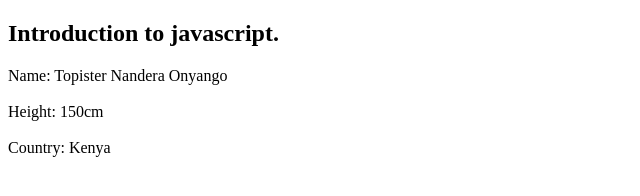
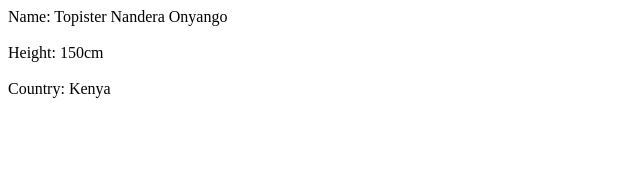
Before and after one commit to topisteronyango/introduction-to-javascript, a plain HTML site: page index.html in a window 1280 px wide. Shown: the whole page, without its empty margins (0-640 px from the left). Drawn offline with Linux system fonts and the light colour scheme.

Commit message:
introduction to javascript

```diff
--- a/index.html
+++ b/index.html
@@ -7,8 +7,6 @@
     <title>JavaScript</title>
 </head>
 <body>
-    <h2>Introduction to javascript.</h2>
-
     <script src="index.js">
 
     </script>
```
